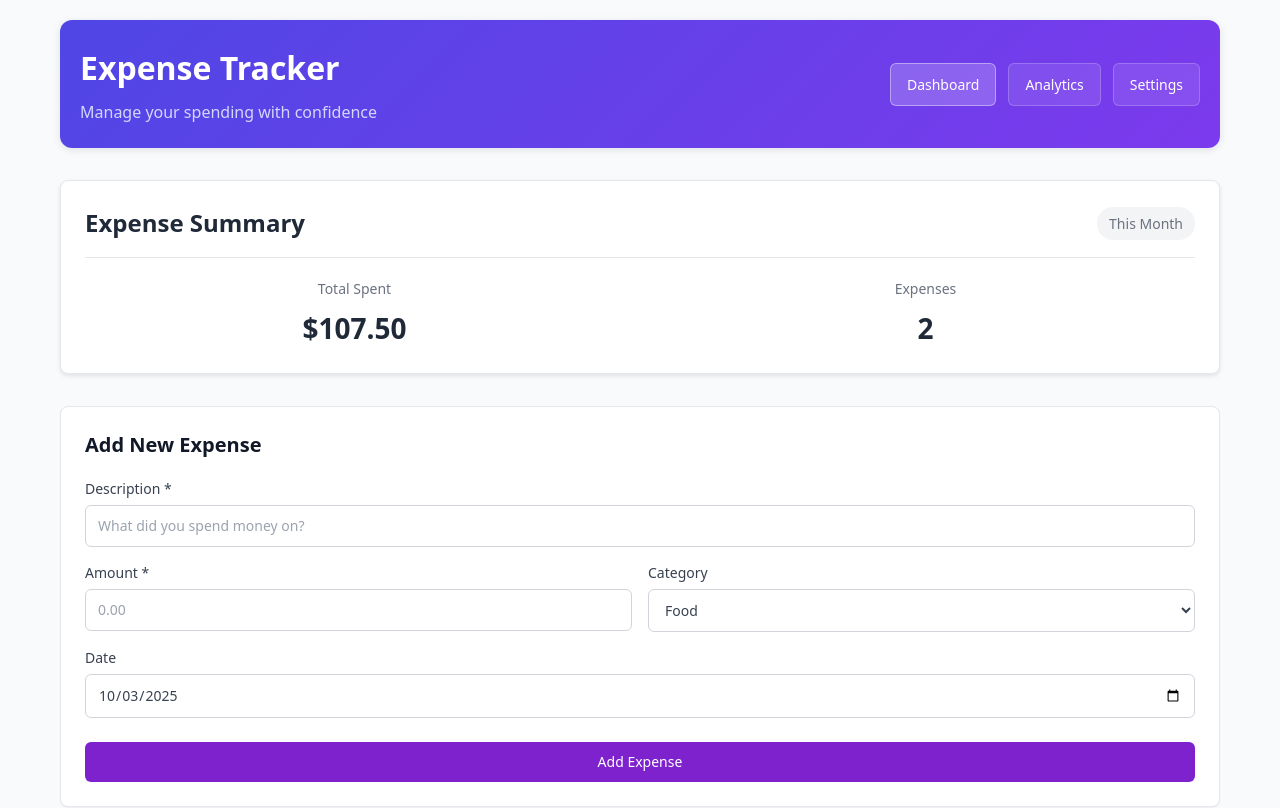
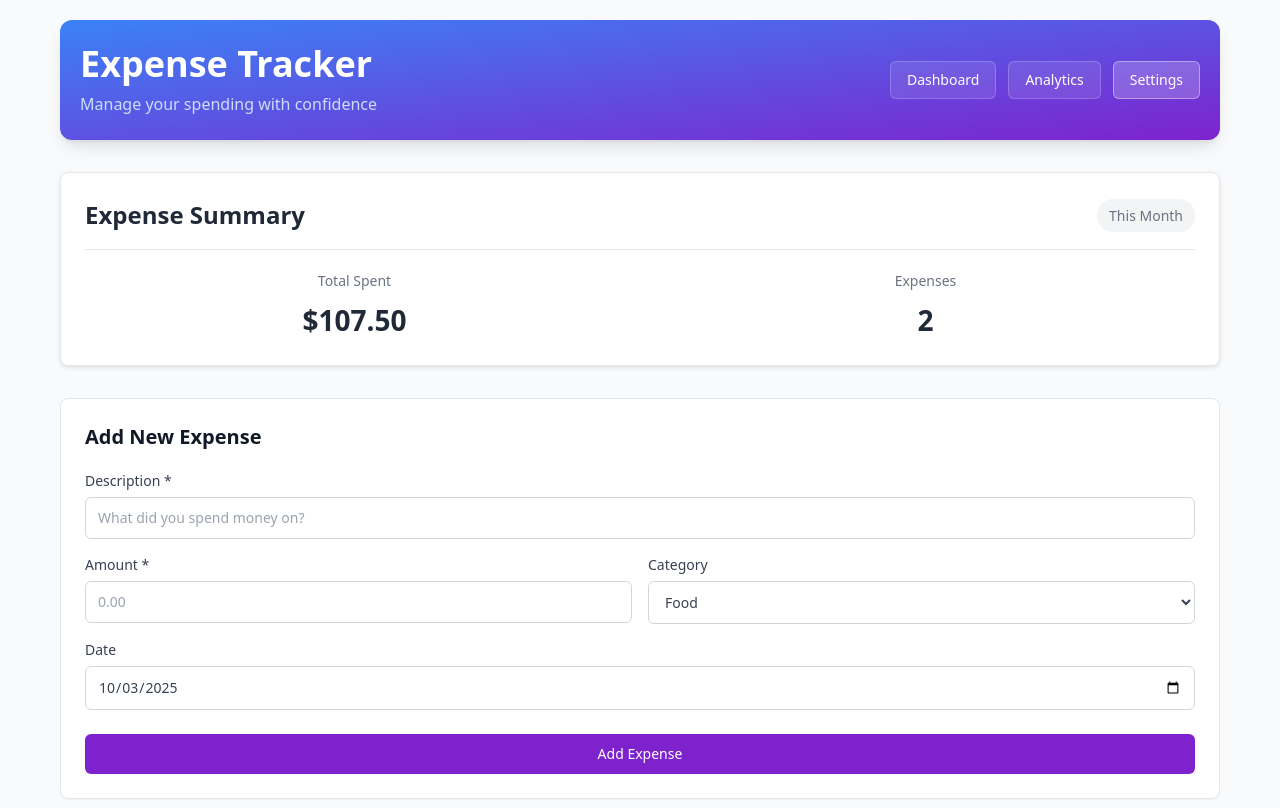
Before and after one commit to kevinye7/expense-tracker, a React (Vite) app: page / in a window 1280 px wide. Shown: the top 808 px of the page. Built offline with nearby package versions, Linux system fonts and the light colour scheme.

Commit message:
style: transform Header to Tailwind utilities and remove CSS file

```diff
--- a/src/components/Header/Header.css
+++ /dev/null
@@ -1,89 +0,0 @@
-/* src/components/Header/Header.css */
-.app-header {
-  background: linear-gradient(135deg, #4F46E5 0%, #7C3AED 100%);
-  color: white;
-  box-shadow: 0 2px 8px rgba(0, 0, 0, 0.1);
-  margin-bottom: 32px;
-  display: flex;
-  justify-content: space-between;
-  align-items: center;
-  width: 100%;
-  padding: 24px 20px;
-  border-radius: 12px;
-  /* Ensure header stays contained */
-  box-sizing: border-box;
-}
-
-.header-content {
-  flex: 1;
-}
-
-.header-title {
-  font-size: 32px;
-  font-weight: bold;
-  margin: 0 0 8px 0;
-  color: white;
-}
-
-.header-subtitle {
-  font-size: 16px;
-  margin: 0;
-  opacity: 0.9;
-  color: #E0E7FF;
-}
-
-.header-nav {
-  display: flex;
-  gap: 12px;
-  flex-wrap: wrap;
-}
-
-.nav-button {
-  background: rgba(255, 255, 255, 0.1);
-  border: 1px solid rgba(255, 255, 255, 0.2);
-  color: white;
-  padding: 10px 16px;
-  border-radius: 6px;
-  font-size: 14px;
-  font-weight: 500;
-  cursor: pointer;
-  transition: all 0.2s;
-}
-
-.nav-button:hover {
-  background: rgba(255, 255, 255, 0.2);
-  transform: translateY(-1px);
-}
-
-.nav-button.active {
-  background: rgba(255, 255, 255, 0.2);
-  border-color: rgba(255, 255, 255, 0.4);
-}
-
-/* Mobile responsiveness */
-@media (max-width: 768px) {
-  .app-header {
-    flex-direction: column;
-    gap: 20px;
-    text-align: center;
-  }
-
-  .header-title {
-    font-size: 24px;
-  }
-
-  .header-nav {
-    justify-content: center;
-  }
-}
-
-@media (max-width: 480px) {
-  .header-nav {
-    flex-direction: column;
-    width: 100%;
-  }
-
-  .nav-button {
-    text-align: center;
-  }
-}
--- a/src/components/Header/Header.tsx
+++ b/src/components/Header/Header.tsx
@@ -1,6 +1,5 @@
 // src/components/Header/Header.tsx
 import React from 'react';
-import './Header.css';
 
 /**
  * Application header with title and navigation elements
@@ -15,15 +14,58 @@ interface HeaderProps {
 
 const Header: React.FC<HeaderProps> = ({ title, subtitle }) => {
   return (
-    <header className="app-header">
-      <div className="header-content">
-        <h1 className="header-title">{title}</h1>
-        {subtitle && <p className="header-subtitle">{subtitle}</p>}
+    <header className="
+      bg-gradient-to-br from-blue-500 to-purple-700
+      text-white shadow-lg mb-8 w-full
+      px-5 py-6 rounded-xl
+      flex flex-col md:flex-row justify-between items-center
+      box-border
+    ">
+      <div className="flex-1 text-center md:text-left">
+        <h1 className="text-3xl md:text-4xl font-bold mb-2 text-white">
+          {title}
+        </h1>
+        {subtitle && (
+          <p className="text-base m-0 opacity-90 text-blue-100">
+            {subtitle}
+          </p>
+        )}
       </div>
-      <nav className="header-nav">
-        <button className="nav-button active">Dashboard</button>
-        <button className="nav-button">Analytics</button>
-        <button className="nav-button">Settings</button>
+      <nav className="
+        flex flex-col sm:flex-row gap-3 flex-wrap
+        justify-center mt-5 md:mt-0
+      ">
+        <button className="
+          bg-white/10 border border-white/20
+          text-white px-4 py-2 rounded-md
+          text-sm font-medium cursor-pointer
+          transition-all duration-200
+          hover:bg-white/20 hover:-translate-y-0.5
+          focus:outline-none focus:ring-2 focus:ring-white/50
+          active:bg-white/20 active:border-white/40
+        ">
+          Dashboard
+        </button>
+        <button className="
+          bg-white/10 border border-white/20
+          text-white px-4 py-2 rounded-md
+          text-sm font-medium cursor-pointer
+          transition-all duration-200
+          hover:bg-white/20 hover:-translate-y-0.5
+          focus:outline-none focus:ring-2 focus:ring-white/50
+        ">
+          Analytics
+        </button>
+        <button className="
+          bg-white/20 border border-white/40
+          text-white px-4 py-2 rounded-md
+          text-sm font-medium cursor-pointer
+          transition-all duration-200
+          hover:bg-white/20 hover:-translate-y-0.5
+          focus:outline-none focus:ring-2 focus:ring-white/50
+        ">
+          Settings
+        </button>
       </nav>
     </header>
   );
```
